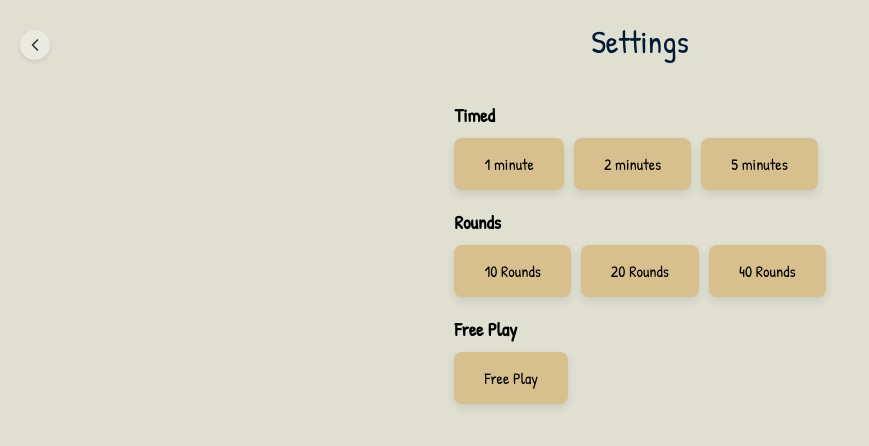
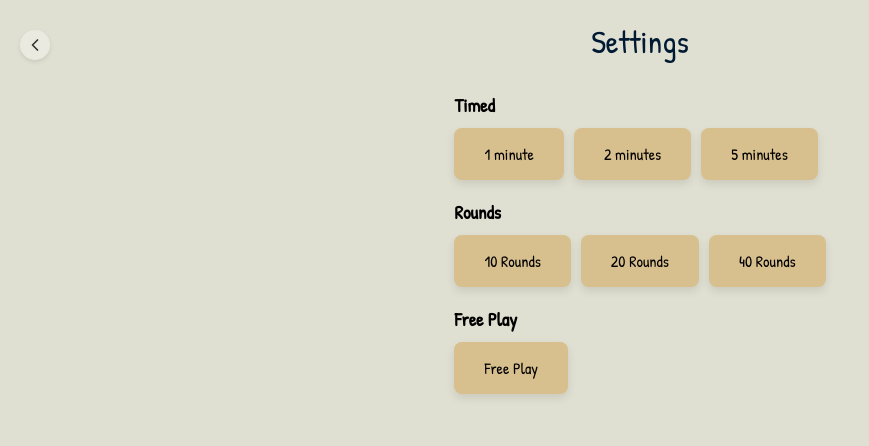
Before and after one commit to joseph-johnson27001/game-world, a Vue app: page /word-scramble/settings in a window 1280 px wide. Shown: the top 446 px of the page, without its empty margins (0-869 px from the left). Built offline with nearby package versions, Linux system fonts and the light colour scheme.

Commit message:
Removed old code

```diff
--- a/src/views/WordScramble/WordScrambleSettings.vue
+++ b/src/views/WordScramble/WordScrambleSettings.vue
@@ -92,10 +92,6 @@ export default {
 </script>
 
 <style scoped>
-.game-format-options {
-  margin-top: 20px;
-}
-
 h3 {
   margin: 10px 0;
 }
```
